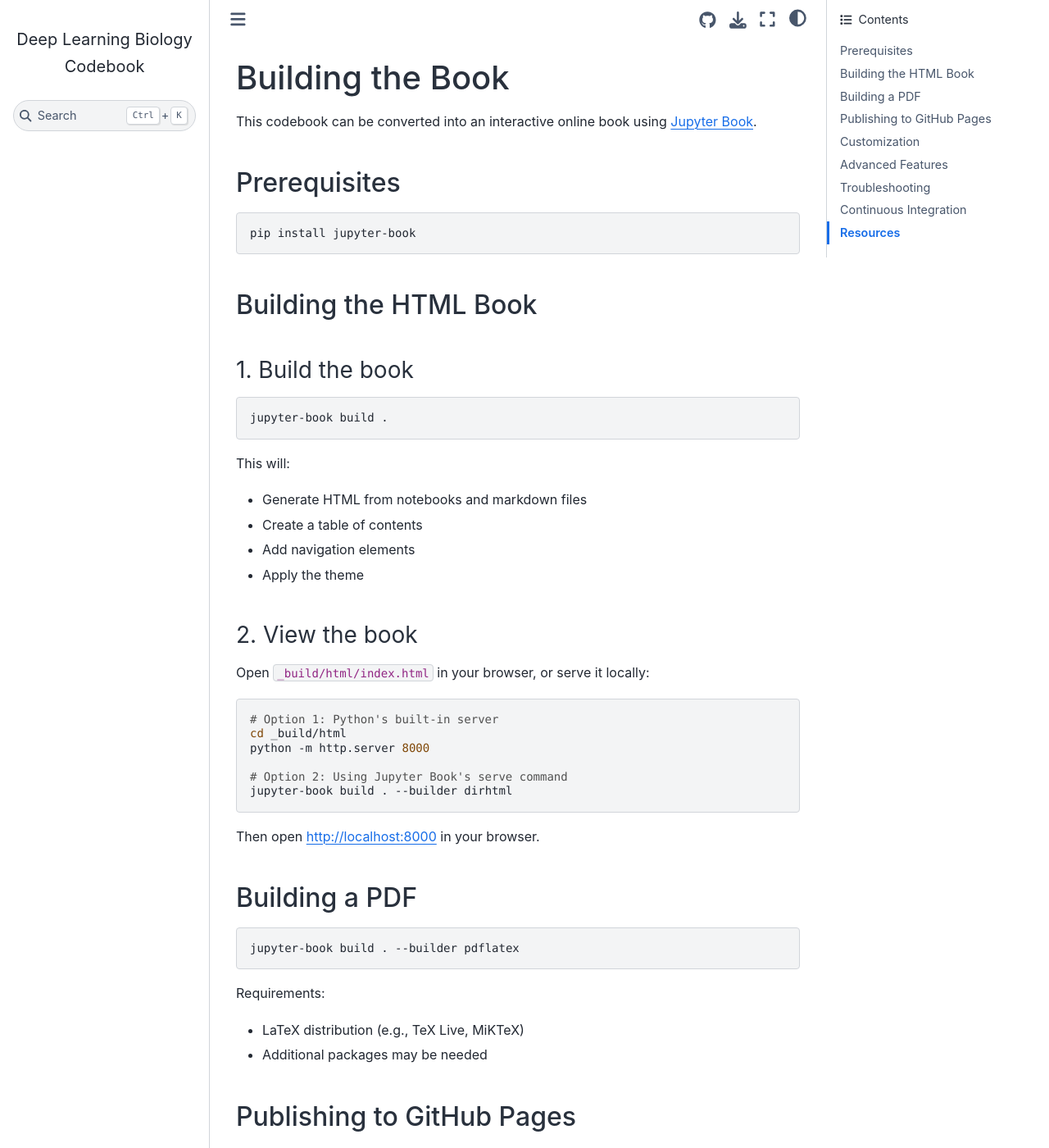
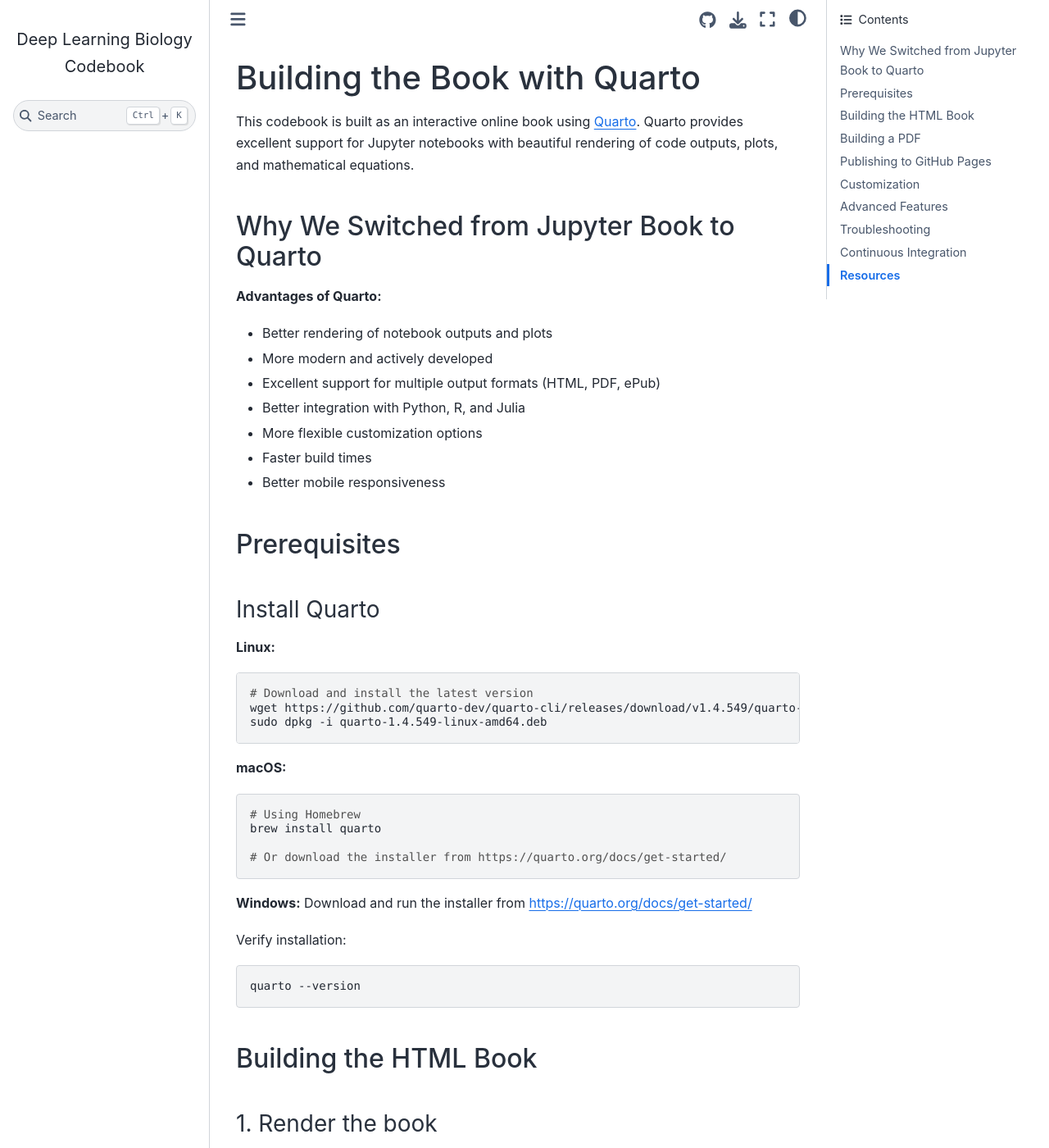
Before and after one commit to tonyliang19/deep-learning-biology-codebook, a Jupyter Book: the page built from docs/BUILD_BOOK.md, in a window 1280 px wide and 1400 px high. Shown: the whole window at 82% size. Built offline with Jupyter Book 1.0.4 settings and Sphinx 7.4.7 and the Sphinx Book theme 1.1.4, drawn with Linux system fonts in a browser that asks for light colours; pages that are not in the unit, such as notebooks, are missing from menus; some of the changed text lies outside the part shown.

Commit message:
Convert from Jupyter Book to Quarto with enhanced notebook documentation
Co-authored-by: tonyliang19 <83138402+tonyliang19@users.noreply.github.com>

````diff
--- a/README.md
+++ b/README.md
@@ -2,34 +2,34 @@
 
 [![License: MIT](https://img.shields.io/badge/License-MIT-yellow.svg)](https://opensource.org/licenses/MIT)
 [![Python 3.8+](https://img.shields.io/badge/python-3.8+-blue.svg)](https://www.python.org/downloads/)
-[![Jupyter Book](https://img.shields.io/badge/Jupyter-Book-orange.svg)](https://jupyterbook.org/)
+[![Quarto](https://img.shields.io/badge/Made%20with-Quarto-blue.svg)](https://quarto.org/)
 
-A comprehensive, user-friendly guide to deep learning with a focus on biological applications. This codebook provides in-depth explanations and practical examples covering everything from basic neural networks to advanced architectures like Transformers and Vision Transformers.
+A comprehensive, beginner-friendly guide to deep learning with a focus on biological applications. This codebook provides in-depth explanations and practical examples covering everything from basic neural networks to advanced architectures like Transformers and Vision Transformers. All content is designed to be accessible to university year 2 students with basic programming knowledge.
 
 ## 🎯 Purpose
 
 This codebook is designed to be:
-- **Educational**: Step-by-step explanations with mathematical foundations
+- **Beginner-Friendly**: Written for university year 2 students with basic programming knowledge
+- **Educational**: Step-by-step explanations with mathematical foundations made accessible
 - **Practical**: Working code examples you can run and modify
-- **Comprehensive**: Covers fundamental to advanced topics
+- **Comprehensive**: Covers fundamental to advanced topics with detailed explanations
 - **Biology-focused**: Examples and applications relevant to biological data
 
 ## 📖 Learning Track: Fundamentals
 
-### [0. Index & Quick Start](notebooks/00_index.ipynb)
-Start here for an overview and quick navigation guide
-
 ### [1. Introduction to Neural Networks](notebooks/01_neural_networks_basics.ipynb)
-- What are Neural Networks?
+Learn the basics with enhanced explanations designed for beginners:
+- What are Neural Networks? (Intuitive explanations with real-world analogies)
 - Perceptrons and Multi-Layer Perceptrons (MLPs)
-- Activation Functions
+- Activation Functions (Step-by-step mathematical explanations)
 - Forward and Backward Propagation
 - Loss Functions and Optimization
 - Training Your First Neural Network
 - **Biology Application**: Gene Expression Classification
 
 ### [2. Convolutional Neural Networks (CNNs)](notebooks/02_convolutional_networks.ipynb)
-- Understanding Convolutions
+Understand CNNs with detailed visual explanations:
+- Understanding Convolutions (Why they're needed for images)
 - CNN Architecture Components
   - Convolutional Layers
   - Pooling Layers
@@ -39,7 +39,8 @@ Start here for an overview and quick navigation guide
 - **Biology Application**: Cell Image Classification
 
 ### [3. Transformers](notebooks/03_transformers.ipynb)
-- Attention Mechanism
+Demystify transformers with accessible explanations:
+- Attention Mechanism (The key innovation explained simply)
 - Self-Attention and Multi-Head Attention
 - Positional Encoding
 - Transformer Architecture
@@ -56,27 +58,31 @@ Start here for an overview and quick navigation guide
 
 ## 📊 Applied Notebooks: Real-World Biology Examples
 
-These notebooks provide complete, end-to-end examples of applying deep learning to real biological problems:
+These notebooks provide complete, end-to-end examples of applying deep learning to real biological problems, with enhanced step-by-step explanations:
 
-### [CNN for DNA Sequence Classification](notebooks/01_CNN_DNA_Sequence_Classification.ipynb)
+### [5. CNN for DNA Sequence Classification](notebooks/05_CNN_DNA_Sequence_Classification.ipynb)
 Learn how CNNs identify patterns in DNA sequences for promoter region detection.
 
 **Topics**: One-hot encoding, Conv1D layers, motif visualization, binary classification
+**New explanations**: Detailed introduction to promoters, DNA representation, and biological context
 
-### [RNN/LSTM for Protein Sequence Analysis](notebooks/02_RNN_LSTM_Protein_Sequence.ipynb)
+### [6. RNN/LSTM for Protein Sequence Analysis](notebooks/06_RNN_LSTM_Protein_Sequence.ipynb)
 Explore RNNs and LSTMs for protein family classification.
 
 **Topics**: Embeddings, bidirectional LSTM, variable-length sequences, multi-class classification
+**New explanations**: What proteins are, why sequence classification matters, RNN advantages
 
-### [Autoencoder for Gene Expression Analysis](notebooks/03_Autoencoder_Gene_Expression.ipynb)
+### [7. Autoencoder for Gene Expression Analysis](notebooks/07_Autoencoder_Gene_Expression.ipynb)
 Discover unsupervised learning with autoencoders for dimensionality reduction.
 
 **Topics**: Encoder-decoder architecture, latent space, clustering, comparison with PCA
+**New explanations**: Gene expression data basics, dimensionality reduction need, autoencoder intuition
 
-### [Transfer Learning with Cell Images](notebooks/04_Transfer_Learning_Cell_Images.ipynb)
+### [8. Transfer Learning with Cell Images](notebooks/08_Transfer_Learning_Cell_Images.ipynb)
 Master transfer learning for cell image classification with pre-trained models.
 
 **Topics**: Fine-tuning, feature extraction, data augmentation, model comparison
+**New explanations**: Small data problem in biology, transfer learning strategy, feature extraction vs fine-tuning
 
 ## 🚀 Getting Started
 
@@ -131,11 +137,29 @@ See [docs/GETTING_STARTED.md](docs/GETTING_STARTED.md) for detailed setup instru
 
 ### Using as an Interactive Book
 
-This repository can be converted into a beautiful online book! See [docs/BUILD_BOOK.md](docs/BUILD_BOOK.md) for instructions on:
-- Building HTML version
+This repository is built as a beautiful interactive book using [Quarto](https://quarto.org/)!
+
+**Build the book locally:**
+```bash
+# Install Quarto from https://quarto.org/docs/get-started/
+
+# Render the book
+quarto render
+
+# Preview the book (opens in browser)
+quarto preview
+```
+
+The rendered book includes:
+- **All code outputs**: See plots, tables, and results directly in the book
+- **Syntax highlighting**: Beautiful code formatting
+- **Interactive navigation**: Table of contents, search functionality
+- **Mobile-friendly**: Responsive design works on all devices
+
+See [docs/BUILD_BOOK.md](docs/BUILD_BOOK.md) for more details on:
 - Publishing to GitHub Pages
-- Creating PDF version
 - Customizing the appearance
+- Adding custom styling
 
 ## 🔧 Requirements
 
--- a/docs/BUILD_BOOK.md
+++ b/docs/BUILD_BOOK.md
@@ -1,51 +1,97 @@
-# Building the Book
+# Building the Book with Quarto
 
-This codebook can be converted into an interactive online book using [Jupyter Book](https://jupyterbook.org/).
+This codebook is built as an interactive online book using [Quarto](https://quarto.org/). Quarto provides excellent support for Jupyter notebooks with beautiful rendering of code outputs, plots, and mathematical equations.
+
+## Why We Switched from Jupyter Book to Quarto
+
+**Advantages of Quarto:**
+- Better rendering of notebook outputs and plots
+- More modern and actively developed
+- Excellent support for multiple output formats (HTML, PDF, ePub)
+- Better integration with Python, R, and Julia
+- More flexible customization options
+- Faster build times
+- Better mobile responsiveness
 
 ## Prerequisites
 
+### Install Quarto
+
+**Linux:**
 ```bash
-pip install jupyter-book
+# Download and install the latest version
+wget https://github.com/quarto-dev/quarto-cli/releases/download/v1.4.549/quarto-1.4.549-linux-amd64.deb
+sudo dpkg -i quarto-1.4.549-linux-amd64.deb
+```
+
+**macOS:**
+```bash
+# Using Homebrew
+brew install quarto
+
+# Or download the installer from https://quarto.org/docs/get-started/
+```
+
+**Windows:**
+Download and run the installer from [https://quarto.org/docs/get-started/](https://quarto.org/docs/get-started/)
+
+Verify installation:
+```bash
+quarto --version
 ```
 
 ## Building the HTML Book
 
-### 1. Build the book
+### 1. Render the book
+
+From the repository root:
 
 ```bash
-jupyter-book build .
+quarto render
 ```
 
 This will:
-- Generate HTML from notebooks and markdown files
-- Create a table of contents
-- Add navigation elements
-- Apply the theme
+- Execute or use cached outputs from all Jupyter notebooks
+- Generate HTML from notebooks and Quarto markdown files
+- Create a table of contents and navigation
+- Apply the custom theme
+- Build the search index
 
-### 2. View the book
+The output will be in the `_book/` directory.
 
-Open `_build/html/index.html` in your browser, or serve it locally:
+### 2. Preview the book
+
+For live preview with auto-reload:
 
 ```bash
-# Option 1: Python's built-in server
-cd _build/html
+quarto preview
+```
+
+This will:
+- Start a local web server
+- Open your browser automatically
+- Watch for file changes and auto-reload
+
+Or manually serve the built book:
+
+```bash
+cd _book
 python -m http.server 8000
-
-# Option 2: Using Jupyter Book's serve command
-jupyter-book build . --builder dirhtml
 ```
 
 Then open http://localhost:8000 in your browser.
 
 ## Building a PDF
 
+Quarto can generate PDF output:
+
 ```bash
-jupyter-book build . --builder pdflatex
+quarto render --to pdf
 ```
 
 Requirements:
-- LaTeX distribution (e.g., TeX Live, MiKTeX)
-- Additional packages may be needed
+- LaTeX distribution (TeX Live recommended)
+- Install with: `quarto install tinytex` (Quarto's lightweight LaTeX)
 
 ## Publishing to GitHub Pages
 
````
Also changed, not shown: other parts of README.md (+2 -1 lines), _quarto.yml (added, +70 -0 lines), custom.scss (added, +35 -0 lines), index.qmd (added, +134 -0 lines), 14 other files.
